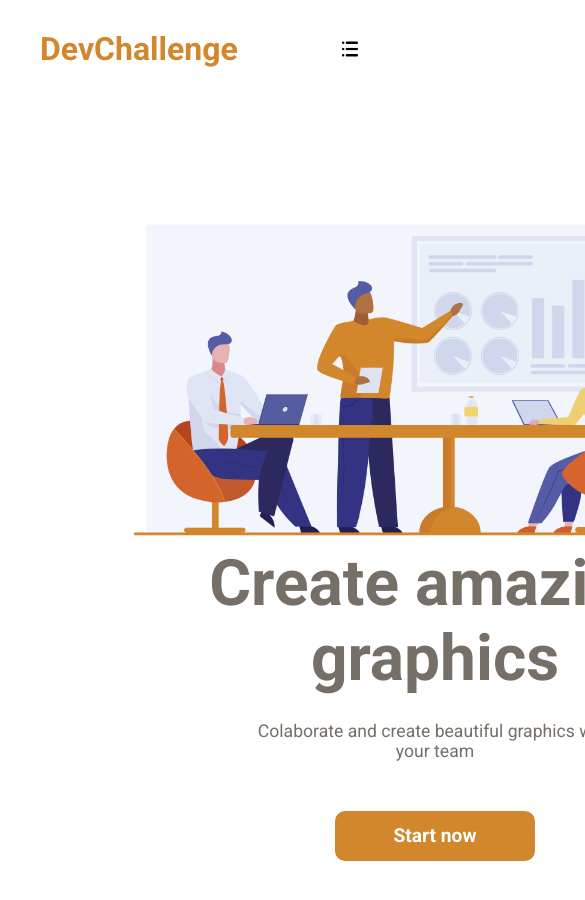
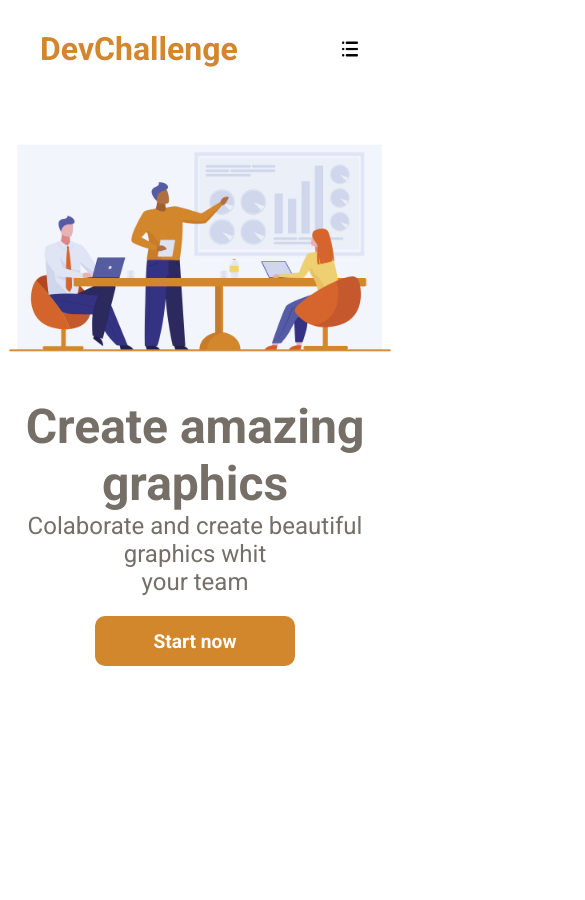
Before and after one commit to PatrickTav/loading-page--Amazing-graph, a plain HTML site: page index.html in a window 390 px wide. Shown: the top 900 px of the page, 585 px wide, since content can reach past the window. After the commit the page ends 844 px from the top, so only its background shows below. Drawn offline with Linux system fonts and the light colour scheme.

Commit message:
Incluir resposividade

```diff
--- a/style/style.css
+++ b/style/style.css
@@ -6,9 +6,15 @@
     font-size: 16px;
 }
 body{
-    max-width: 1344px;
+
+    display: flex;
+    flex-direction: column;
+    justify-content: center;
+    max-width: 1404px;
     margin: auto;
     overflow: hidden;
+    box-sizing: border-box;
+
 }
 header{
     width: 100vw;
@@ -58,7 +64,7 @@ header{
     padding: 80px;
     padding-left: 150px;
     max-width: 1000px;
-    position: absolute;
+
 
 }
 .text h1{
@@ -82,23 +88,72 @@ header{
     cursor: pointer;
 }
 
-@media screen and (max-width: 1396px){
-    .image img{
-        width: 600px;
+@media (max-width:1200px){
+    nav ul{
+        display: none;
+    }
+    header{
+
+        margin: auto;
+    }
+    .header{
+        margin: auto;
+    }
+
+    .header img{
+        display: block;
+        width: 20px;
+    }
+    html{
+        width: 100vw;
+        display: flex;
+        justify-content: center;
+        text-align: center;
+
+    }
+    .content .image{
+        display: flex;
         position: relative;
-        right: 70px;
-        top:100px;
+        justify-content: center;
+        align-items: center;
+        width: 100%;
+        height: 300px;
+
     }
-}
 
-@media screen and (max-width: 1240px){
+    .content img{
+
+        display: block;
+        position: absolute;
+        float: none;
+        top: 0;
+        left: 0;
+        right: 0;
+        bottom: 0;
+        margin: auto;
+        width: 400px;
+
+    }
+    main{
+        text-align: center;
+    }
+    .text{
+        text-align: center;
+        margin: auto;
+        display: flex;
+        justify-content: center;
+        flex-direction: column;
+        padding: 0;
+    }
     .text h1{
-        font-size: 5em;
+       margin: 0;
+       padding: 0;
+       font-size: 3em;
     }
     .text h2{
-        margin-top: 25px;
-        font-size: 1.2em;
-        font-weight: 400;
+        margin: 0;
+       padding: 0;
+
     }
     .text .button{
         margin-top:50px;
@@ -111,59 +166,8 @@ header{
         font-weight: 600;
         font-size: 1.2em;
         cursor: pointer;
+        margin: auto;
+        margin-top: 20px;
     }
-}
-@media screen and (max-width: 1160px){
-    .text{
-        width: 800px;
-    }
-    .text h1{
-        font-size: 4em;
-    }
-    .text h2{
-        margin-top: 25px;
-        font-size: 1.1em;
-        font-weight: 400;
-    }
-    .text .button{
-        margin-top:50px;
-        width: 200px;
-        height: 50px;
-        color: #fff;
-        background-color: #D2872C;
-        border: none;
-        border-radius: 10px;
-        font-weight: 600;
-        font-size: 1.2em;
-        cursor: pointer;
-    }
-}
-@media screen and (max-width: 1100px){
-
-   body{
-       max-width: 1000px;
-   }
-    .content{
-
-       display: flex;
-       flex-direction: column;
-       justify-content: center;
-       text-align: center;
-       margin: auto;
-   }
-   .image img{
-       float: none;
-       margin-left: 190px;
-   }
-   header{
-       width: 100%;
-   }
-   .header ul{
-       display: none;
-   }
-   .header img{
-       display: block;
-       width: 20px;
-   }
 
 }
```
Also changed, not shown: index.html (+6 -1 lines).
